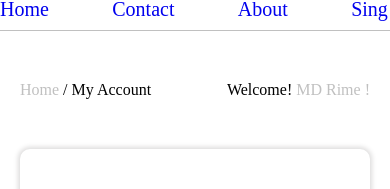
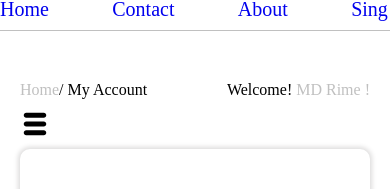
Before and after one commit to munteanu94/react-vite-E-CommerceWebsitee, a React (Vite) app: page /MyAccount in a window 390 px wide. Shown: the part 128-317 px from the top of the page. Built offline with nearby package versions, Linux system fonts and the light colour scheme; the HTML template or start-up script is replaced by a standard one.

Commit message:
I make responsive and make side part to apper and desapper when you click on the menu icon

```diff
--- a/src/componente/pages/myAccount/muAccount.css
+++ b/src/componente/pages/myAccount/muAccount.css
@@ -9,9 +9,29 @@
 .containerMyAccount .topTitleAccount span {
   color: silver;
 }
+.containerMyAccount .topTitleAccount p {
+  position: relative;
+}
+.containerMyAccount .topTitleAccount .iconMenuAccount {
+  font-size: 30px;
+  position: absolute;
+  bottom: -40px;
+  display: none;
+  cursor: pointer;
+}
+
 .containerMyAccount .myAccountBox {
   display: grid;
   grid-template-columns: repeat(4, 1fr);
+  position: relative;
+}
+.containerMyAccount .inconCloseAccount {
+  position: absolute;
+  right: 10px;
+  top: 10px;
+  font-size: 30px;
+  display: none;
+  cursor: pointer;
 }
 .containerMyAccount .columnAccountEdit {
   grid-column: span 3;
@@ -110,6 +130,21 @@
   .containerMyAccount .columnAccountEdit {
     grid-column: span 4;
   }
+  .containerMyAccount .topTitleAccount .iconMenuAccount {
+    display: block;
+  }
+  .rightActive.columnAccount {
+    left: 0px;
+    z-index: 100;
+    background-color: white;
+    width: 250px;
+    height: 100%;
+    padding-top: 50px;
+    padding-left: 20px;
+  }
+  .containerMyAccount .inconCloseAccount {
+    display: block;
+  }
 }
 @media (max-width: 650px) {
   .containerMyAccount .firstInputAccount {
--- a/src/componente/pages/myAccount/myAccount.jsx
+++ b/src/componente/pages/myAccount/myAccount.jsx
@@ -1,12 +1,17 @@
 import React from "react";
 import "./muAccount.css";
 import * as yup from "yup";
+import { TiThMenu } from "react-icons/ti";
+import { IoCloseCircle } from "react-icons/io5";
+import { useState } from "react";
 
 import { userAccount } from "./validationAccount";
 import { useForm } from "react-hook-form";
 import { yupResolver } from "@hookform/resolvers/yup";
 
 export default function MyAccount() {
+  const [openSide, setOpenSide] = useState(false);
+  const [closeSide, setCloseSide] = useState(false);
   const {
     register,
     handleSubmit,
@@ -22,15 +27,32 @@ export default function MyAccount() {
     <div className="containerMyAccount">
       <div className="topTitleAccount">
         <p>
-          <span>Home</span> / My Account
+          <TiThMenu
+            className="iconMenuAccount"
+            onClick={() => {
+              setOpenSide(!openSide);
+              setCloseSide(!closeSide);
+            }}
+          />
+          <span>Home</span>/ My Account
         </p>
         <p>
           Welcome! <span>MD Rime !</span>
         </p>
       </div>
       <div className="myAccountBox">
-        <div className="columnAccount">
+        <div
+          className={openSide ? "columnAccount rightActive" : "columnAccount"}
+        >
           <div>
+            <IoCloseCircle
+              className="inconCloseAccount"
+              onClick={() => {
+                setOpenSide(!openSide);
+                setCloseSide(!closeSide);
+              }}
+            />
+
             <h4>Manage My Account</h4>
             <ul>
               <li>My Profile</li>
```
